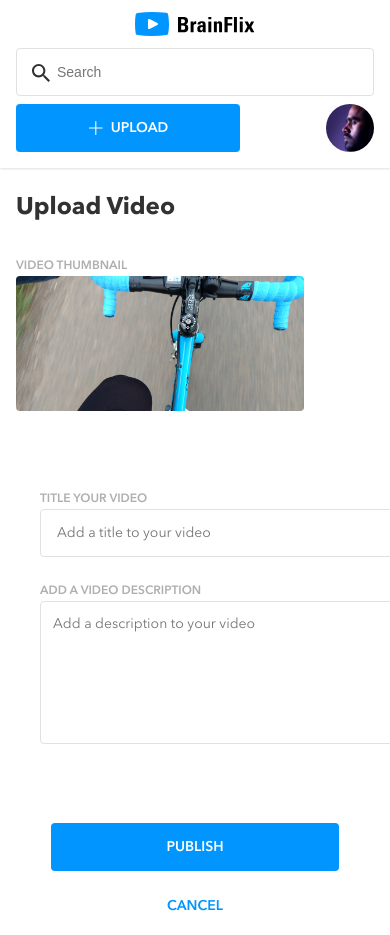
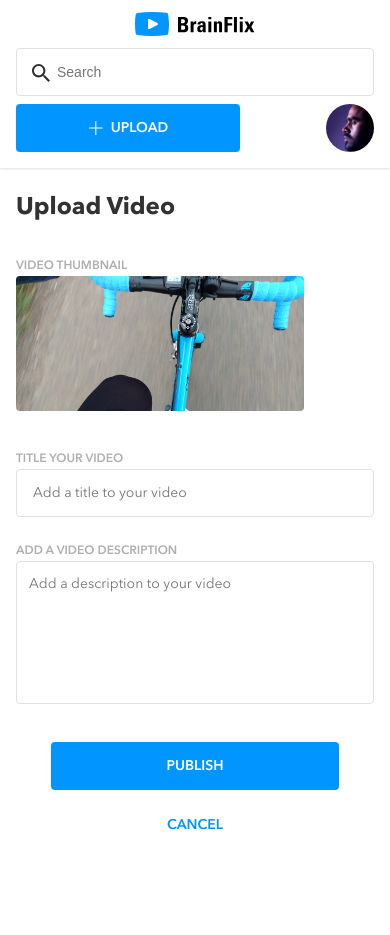
Before and after one commit to nchchow/brainflix, a React (Create React App) app in the folder sprint-two/: page /upload in a window 390 px wide. After the commit the page ends 854 px from the top, so only its background shows below. Built offline with nearby package versions, Linux system fonts and the light colour scheme.

Commit message:
fixed extra line height underneath description text area

```diff
--- a/sprint-two/src/components/upload/UploadDescription.js
+++ b/sprint-two/src/components/upload/UploadDescription.js
@@ -1,17 +1,19 @@
 import React from "react";
 
 const UploadDescription = () => (
-  <label className="upload__description--label">
-    ADD A VIDEO DESCRIPTION
+  <>
+    <label for="upload__description" className="upload__description--label">
+      ADD A VIDEO DESCRIPTION
+    </label>
     <textarea
       name=""
-      id=""
+      id="upload__description"
       cols="30"
       rows="10"
       className="upload__description--textarea"
       placeholder="Add a description to your video"
     ></textarea>
-  </label>
+  </>
 );
 
 export default UploadDescription;
--- a/sprint-two/src/styles/main.css
+++ b/sprint-two/src/styles/main.css
@@ -854,6 +854,7 @@ html {
 
 .upload .thumbnail-wrapper {
   display: inline-block;
+  line-height: 0;
 }
 
 .upload__thumbnail {
@@ -895,6 +896,7 @@ html {
           flex-direction: column;
 }
 
+@media screen and (min-width: 1440px) {
   .upload .input-wrapper {
     margin: 40px 0 40px 24px;
     display: -webkit-box;
@@ -908,15 +910,12 @@ html {
         -ms-flex-pack: justify;
             justify-content: space-between;
     width: 100%;
-}
-
-@media screen and (min-width: 1440px) {
-  .upload .input-wrapper {
     height: 203px;
   }
 }
 
 .upload__title--label {
+  display: block;
   margin: 32px 0 24px;
   color: #afafaf;
   font-family: "Avenir Next Demi Bold";
@@ -955,6 +954,7 @@ html {
 }
 
 .upload__description--label {
+  display: block;
   color: #afafaf;
   font-family: "Avenir Next Demi Bold";
   font-size: 0.75rem;
--- a/sprint-two/src/styles/partials/_upload.scss
+++ b/sprint-two/src/styles/partials/_upload.scss
@@ -11,6 +11,7 @@
 
   .thumbnail-wrapper {
     display: inline-block;
+    line-height: 0;
   }
 
   &__thumbnail {
@@ -40,18 +41,19 @@
   }
 
   .input-wrapper {
-    margin: 40px 0 40px 24px;
-    display: flex;
-    flex-direction: column;
-    justify-content: space-between;
-    width: 100%;
     @include desktop() {
+      margin: 40px 0 40px 24px;
+      display: flex;
+      flex-direction: column;
+      justify-content: space-between;
+      width: 100%;
       height: 203px;
     }
   }
 
   &__title {
     &--label {
+      display: block;
       margin: 32px 0 24px;
       color: $text-label-color;
       font-family: $font-demi;
@@ -78,9 +80,10 @@
 
   &__description {
     &--label {
+      display: block;
       color: $text-label-color;
       font-family: $font-demi;
-      @include labelText();
+      @include labelText(); // just sets line height and text size
     }
     &--textarea {
       @extend .text-area;
```
Lines whose indentation alone changed are shown as unchanged.
